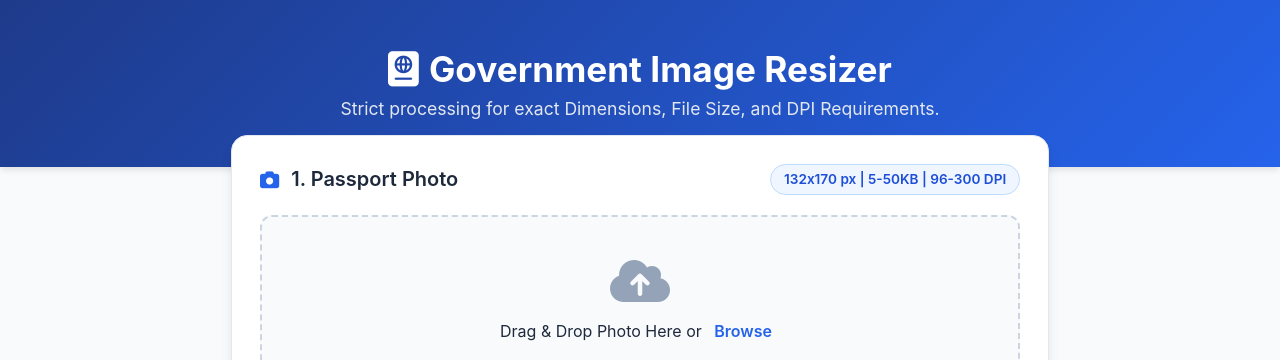
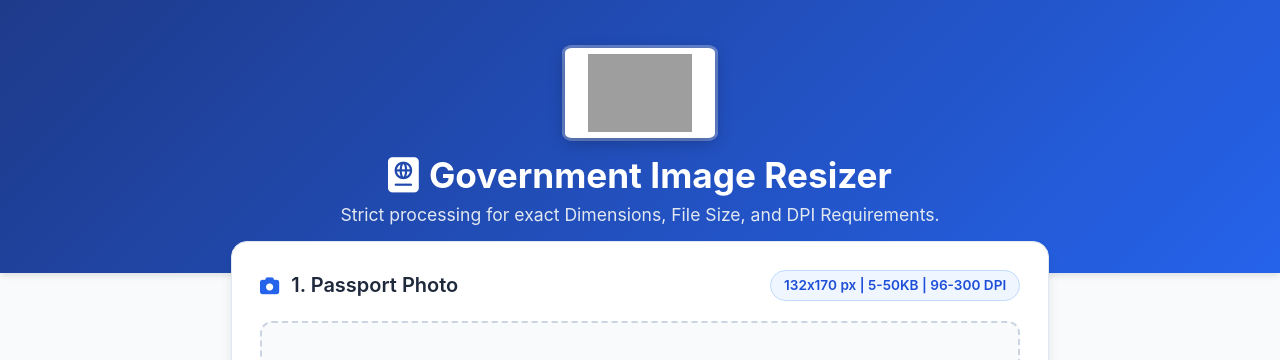
Before and after one commit to ravikantmahi/Img-Resizer, a website: page public/index.html in a window 1280 px wide. Shown: the top 360 px of the page. Drawn offline with Linux system fonts and the light colour scheme; grey boxes are pictures that could not be loaded.

Commit message:
add logo

```diff
--- a/public/css/style.css
+++ b/public/css/style.css
@@ -19,6 +19,11 @@ body { background-color: var(--bg-color); color: var(--text-main); display: flex
 .app-header { background: linear-gradient(135deg, #1e3a8a 0%, #2563eb 100%); color: white; padding: 3rem 1rem; text-align: center; box-shadow: 0 4px 6px -1px rgba(0, 0, 0, 0.1); }
 .header-content h1 { font-size: 2.2rem; font-weight: 700; margin-bottom: 0.5rem; display: flex; align-items: center; justify-content: center; gap: 10px; }
 .header-content p { color: #e2e8f0; font-size: 1.1rem; max-width: 600px; margin: 0 auto; }
+
+/* Header Logo */
+.header-logo-wrap { display: flex; justify-content: center; margin-bottom: 1rem; }
+.header-logo { width: 150px; height: 90px; object-fit: contain; border-radius: 5%; background: white; padding: 6px; box-shadow: 0 4px 16px rgba(0,0,0,0.25), 0 0 0 3px rgba(255,255,255,0.3); transition: transform 0.3s ease, box-shadow 0.3s ease; }
+.header-logo:hover { transform: scale(1.07); box-shadow: 0 8px 24px rgba(0,0,0,0.3), 0 0 0 4px rgba(255,255,255,0.5); }
 
 /* Main Container */
 .container { max-width: 850px; margin: -2rem auto 3rem; padding: 0 1rem; flex: 1; width: 100%; z-index: 10; position: relative; }
--- a/public/index.html
+++ b/public/index.html
@@ -10,6 +10,9 @@
 <body>
     <header class="app-header">
         <div class="header-content">
+            <div class="header-logo-wrap">
+                <img src="https://encrypted-tbn0.gstatic.com/images?q=tbn:ANd9GcSEY2gE457Gz7rdB3Itw0U7oVQcDARzF8QvHw&s" alt="Government Logo" class="header-logo">
+            </div>
             <h1><i class="fa-solid fa-passport"></i> Government Image Resizer</h1>
             <p>Strict processing for exact Dimensions, File Size, and DPI Requirements.</p>
         </div>
```
